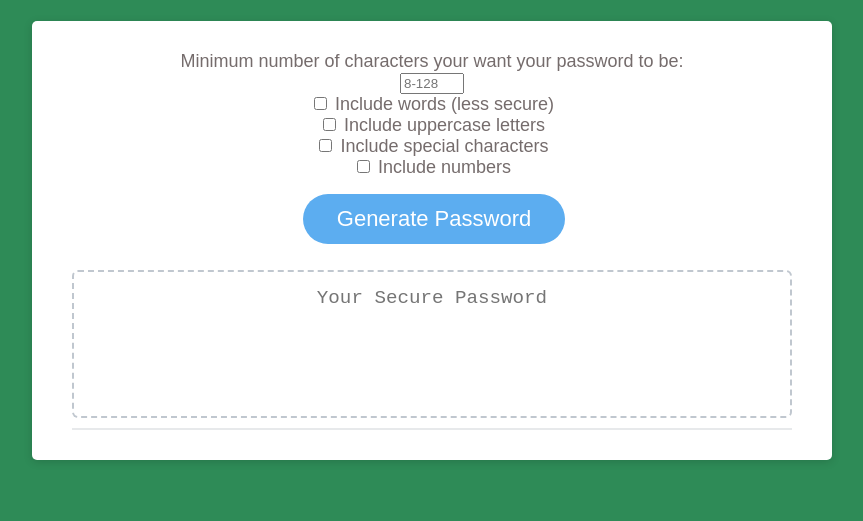
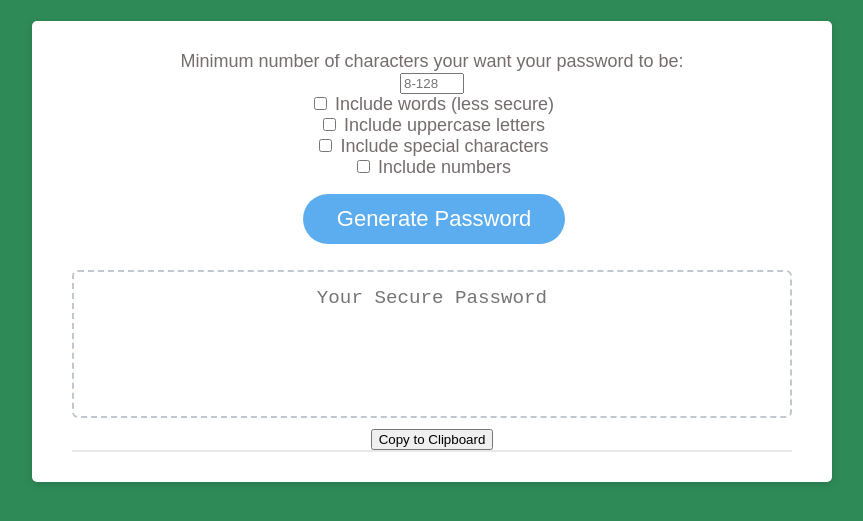
Before and after one commit to Shanna-not-Shawna/password-generator, a plain HTML site: page index.html in a window 1280 px wide. Shown: the part 109-630 px from the top of the page, without its empty margins (208-1071 px from the left). Drawn offline with nearby package versions, Linux system fonts and the light colour scheme.

Commit message:
added copy to clipboard button to html and copyText function to script.js

```diff
--- a/assets/script.js
+++ b/assets/script.js
@@ -98,6 +98,12 @@ function generatePassword(event) {
   return password;
 }
 
+function copyText() {
+  let copyText = document.getElementById("password");
+  copyText.select();
+  copyText.setSelectionRange(0, 99999);
+  navigator.clipboard.writeText(copyText.value);
+}
 
 // Math.floor(Math.random) to generate random character
 function getRandomCharacter(arr) {
--- a/index.html
+++ b/index.html
@@ -45,6 +45,7 @@
             placeholder="Your Secure Password"
             aria-label="Generated Password"
           ></textarea>
+        <button onclick="copyText()">Copy to Clipboard</button>
         </div>
         <div class="card-footer">
         </div>
```
